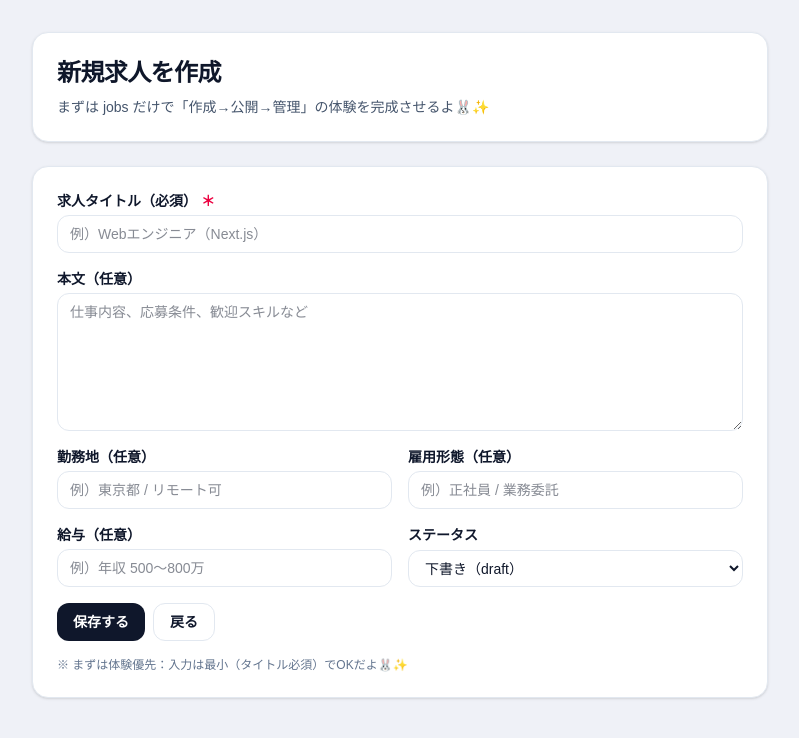
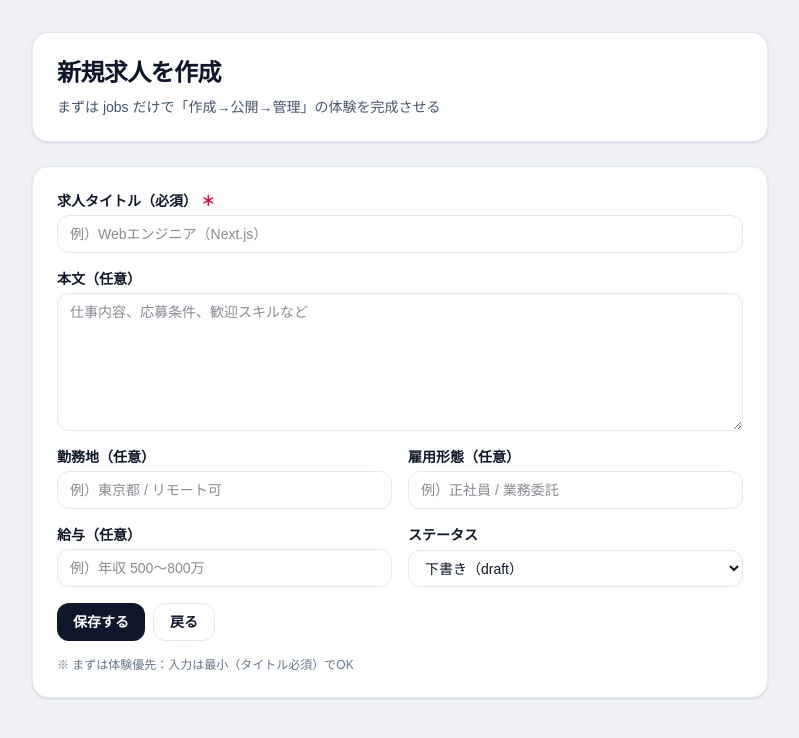
Before and after one commit to tkawahara-inrevo/kyuujin-channel, a Next.js app: page /admin/jobs/new in a window 1280 px wide. Shown: the top 738 px of the page, without its empty margins (240-1039 px from the left). Built offline with nearby package versions, Linux system fonts and the light colour scheme.

Commit message:
fix: 文言

```diff
--- a/app/admin/applications/page.tsx
+++ b/app/admin/applications/page.tsx
@@ -167,7 +167,7 @@ export default async function AdminApplicationsPage({
         <div className="flex flex-wrap items-end justify-between gap-3">
           <div>
             <h1 className="text-2xl font-bold tracking-tight">応募者一覧</h1>
-            <p className="mt-2 text-sm text-slate-700">自社求人への応募だけが表示されます🫶</p>
+            <p className="mt-2 text-sm text-slate-700">自社求人への応募だけが表示されます</p>
           </div>
 
           <div className="flex flex-wrap gap-2">
--- a/app/admin/jobs/new/_components/JobCreateForm.tsx
+++ b/app/admin/jobs/new/_components/JobCreateForm.tsx
@@ -170,7 +170,7 @@ export default function JobCreateForm() {
         </div>
 
         <div className="text-xs text-slate-500">
-          ※ まずは体験優先：入力は最小（タイトル必須）でOKだよ🐰✨
+          ※ まずは体験優先：入力は最小（タイトル必須）でOK
         </div>
       </div>
     </form>
--- a/app/admin/jobs/new/page.tsx
+++ b/app/admin/jobs/new/page.tsx
@@ -7,7 +7,7 @@ export default function AdminJobNewPage() {
       <div className="rounded-2xl border border-slate-200 bg-white p-6 shadow-sm">
         <h1 className="text-2xl font-bold tracking-tight">新規求人を作成</h1>
         <p className="mt-2 text-sm text-slate-600">
-          まずは jobs だけで「作成→公開→管理」の体験を完成させるよ🐰✨
+          まずは jobs だけで「作成→公開→管理」の体験を完成させる
         </p>
       </div>
 
--- a/app/auth/login/page.tsx
+++ b/app/auth/login/page.tsx
@@ -12,7 +12,7 @@ export default async function LoginPage({
   return (
     <main className="mx-auto max-w-md px-6 py-12 text-slate-900">
       <h1 className="text-3xl font-extrabold">ログイン</h1>
-      <p className="mt-2 text-sm text-slate-600">ログインして応募できるようにするよ🫶</p>
+      <p className="mt-2 text-sm text-slate-600">ログインして応募できるようにするよ</p>
 
       <div className="mt-6 rounded-2xl border border-slate-200 bg-white p-6 shadow-sm">
         <LoginForm nextPath={next} />
--- a/app/jobs/[id]/apply/_components/ApplyForm.tsx
+++ b/app/jobs/[id]/apply/_components/ApplyForm.tsx
@@ -121,7 +121,7 @@ export default function ApplyForm({ jobId }: Props) {
                 <Link href="/profile" className="font-semibold text-blue-600 hover:underline">
                   プロフィール
                 </Link>
-                からアップしてね🫶
+                からアップしてね
               </div>
             </div>
           </label>
--- a/app/profile/page.tsx
+++ b/app/profile/page.tsx
@@ -53,7 +53,7 @@ export default async function ProfilePage() {
       <header className="flex items-center justify-between">
         <div>
           <h1 className="text-3xl font-extrabold tracking-tight">プロフィール</h1>
-          <p className="mt-2 text-sm text-slate-600">会員情報と書類アップロード🫶</p>
+          <p className="mt-2 text-sm text-slate-600">会員情報と書類アップロード</p>
         </div>
 
         <div className="flex items-center gap-3">
```
